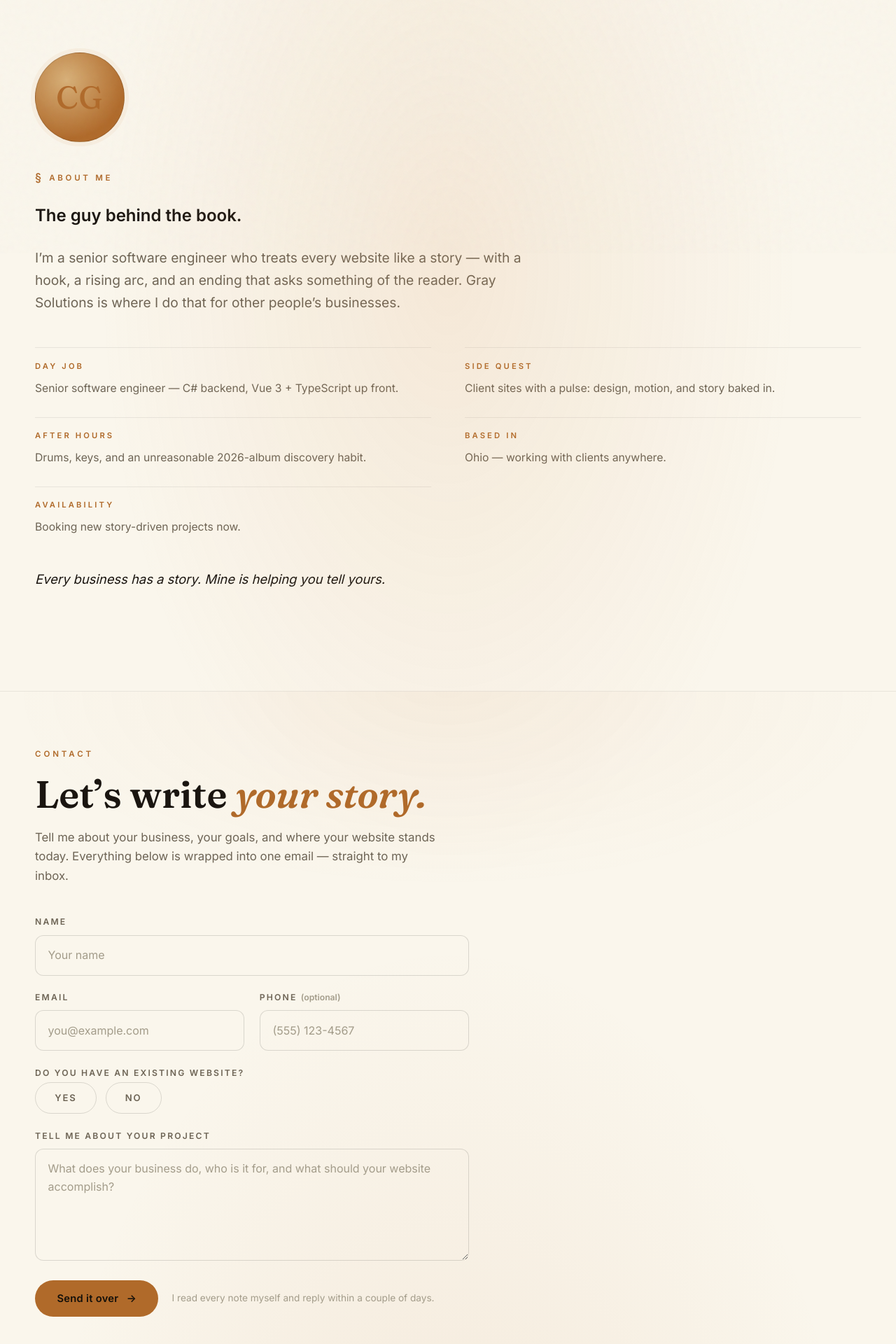
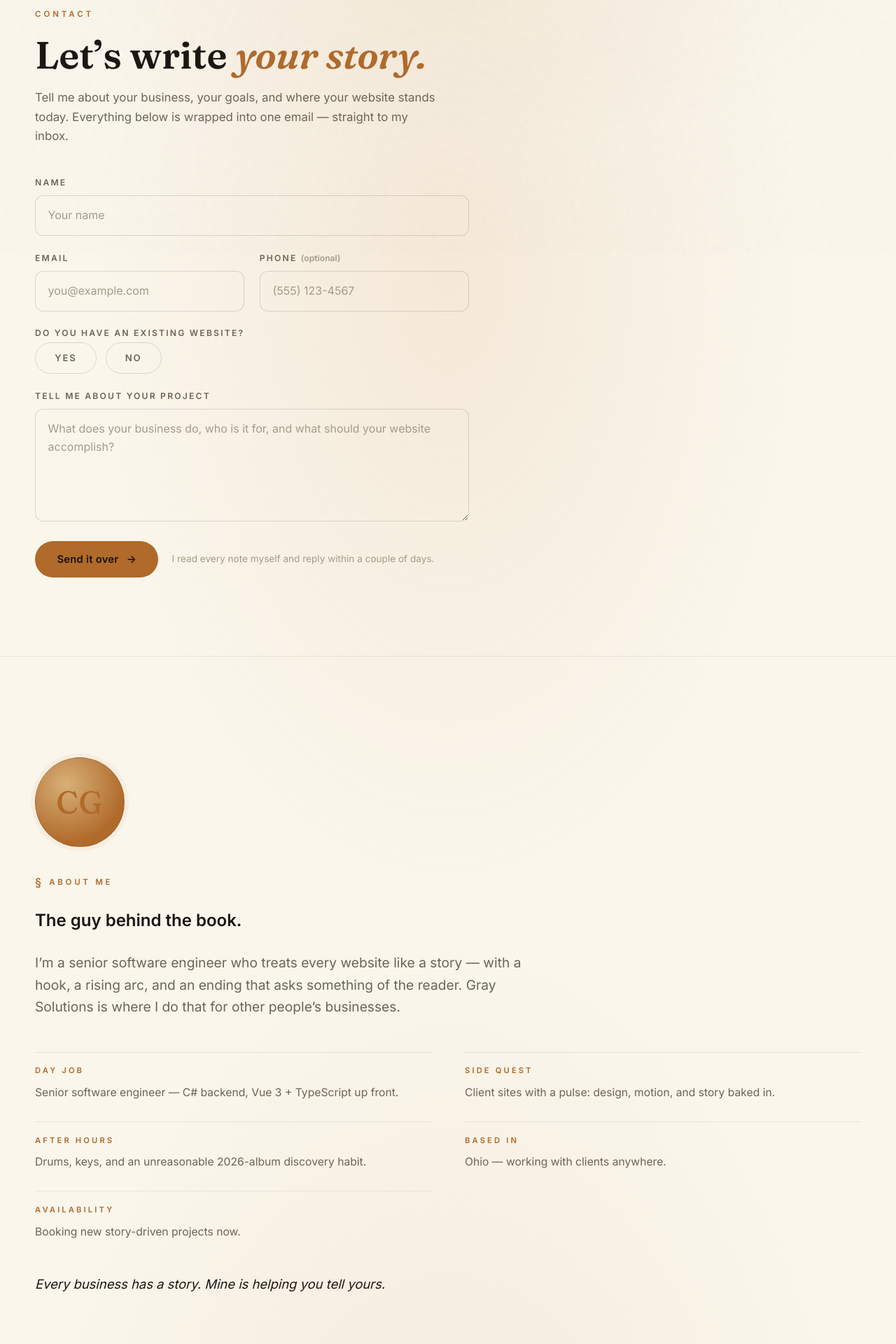
Before and after one commit to Xyphoid5000/gray-solutions, a Vue app: page / in a window 1280 px wide. Shown: the part 870-2790 px from the top of the page at 70% size. Built offline with nearby package versions, Linux system fonts and the light colour scheme.

Commit message:
Home: contact before about

```diff
--- a/src/components/Cover.vue
+++ b/src/components/Cover.vue
@@ -563,11 +563,6 @@ onUnmounted(() => {
         </div>
       </div>
     </section>
-    <section v-reveal id="about" class="about-section" aria-label="About me">
-      <div class="wrap">
-        <AboutMe />
-      </div>
-    </section>
     <section id="contact" class="cover-contact" aria-label="Contact">
       <div class="wrap">
         <p v-reveal class="contact-kicker">Contact</p>
@@ -584,5 +579,10 @@ onUnmounted(() => {
         </div>
       </div>
     </section>
+    <section v-reveal id="about" class="about-section" aria-label="About me">
+      <div class="wrap">
+        <AboutMe />
+      </div>
+    </section>
   </div>
 </template>
```
